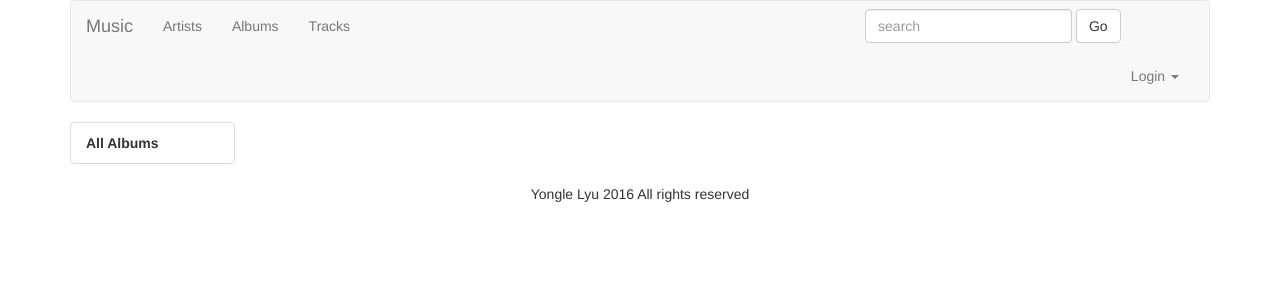
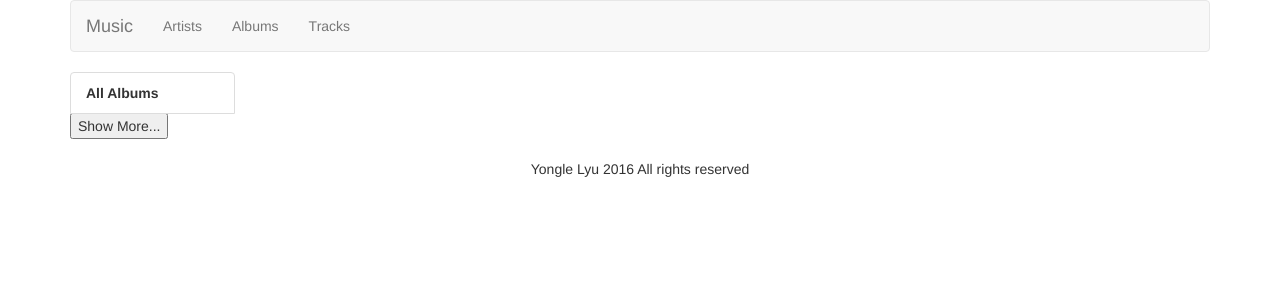
Before and after one commit to lyltj2010/MusicDB, a PHP site: page /albums in a window 1280 px wide. Shown: the top 300 px of the page. Run offline with PHP 8.4, Linux system fonts and the light colour scheme; data that the repository does not hold is empty; some libraries are stand-ins or nearby versions.

Commit message:
project done

```diff
--- a/albums.php
+++ b/albums.php
@@ -20,11 +20,16 @@
       <div class="col-md-2">
         <div class="list-group">
           <b class="list-group-item">All Albums</b>
-          <?php foreach(mysqli_fetch_all($rst_list,MYSQL_ASSOC) as $row_list): ?>
-            <a href="album.php?album=<?=$row_list['name']?>" class="list-group-item">
-              <?= $row_list['name']?>
-            </a>
-          <?php endforeach ?>
+          <ul class="side-bar-list">
+            <?php foreach(mysqli_fetch_all($rst_list,MYSQL_ASSOC) as $row_list): ?>
+              <li>
+                <a href="album.php?album=<?=$row_list['name']?>" class="list-group-item">
+                  <?= $row_list['name']?>
+                </a>
+              </li>
+            <?php endforeach ?>
+            <button id="show-button">Show More...</button>
+          </ul>
         </div>
       </div>
 
--- a/includes/header.php
+++ b/includes/header.php
@@ -11,26 +11,13 @@
         <li><a href="/tracks">Tracks</a></li>
       </ul>
 
-      <form class="navbar-form navbar-left" style="padding-left:500px" role="search">
+      <!-- <form class="navbar-form navbar-right" role="search">
         <div class="form-group">
           <input type="text" class="form-control" placeholder="search">
         </div>
-        <button type="submit" class="btn btn-default">Go</button>
+        <input type="submit" name="submit" class="btn btn-default">
+      </form> -->
 
-      </form>
-
-      <ul class="nav navbar-nav navbar-right">
-        <li class="dropdown">
-          <a href="#" class="dropdown-toggle" data-toggle="dropdown">
-            Login <span class="caret"></span>
-          </a>
-          <ul class="dropdown-menu" role="menu">
-            <li><a href="#">Login 1</a></li>
-            <li class="divider"></li>
-            <li><a href="#">Login 2</a></li>
-          </ul>
-        </li>
-      </ul>
     </div>
   </div>
 </nav>
--- a/utils/track_util.php
+++ b/utils/track_util.php
@@ -12,7 +12,8 @@ function get_comments($mbid_track) {
 	// get comments of the given track
 	include 'resources/config.php';
 	$conn = mysqli_connect($db_server, $db_user, $db_passwd, $db_name);
-	$sql = "SELECT content FROM comment WHERE track=\"$mbid_track\"";
+	$sql = "SELECT content FROM comment WHERE track=\"$mbid_track\"
+			ORDER BY id DESC";
 	$results = mysqli_fetch_all(mysqli_query($conn,$sql),MYSQLI_ASSOC);
 	return $results;
 }
```
Also changed, not shown: album.php (+6 -6 lines), artists.php (+8 -3 lines), tracks.php (+8 -3 lines).
